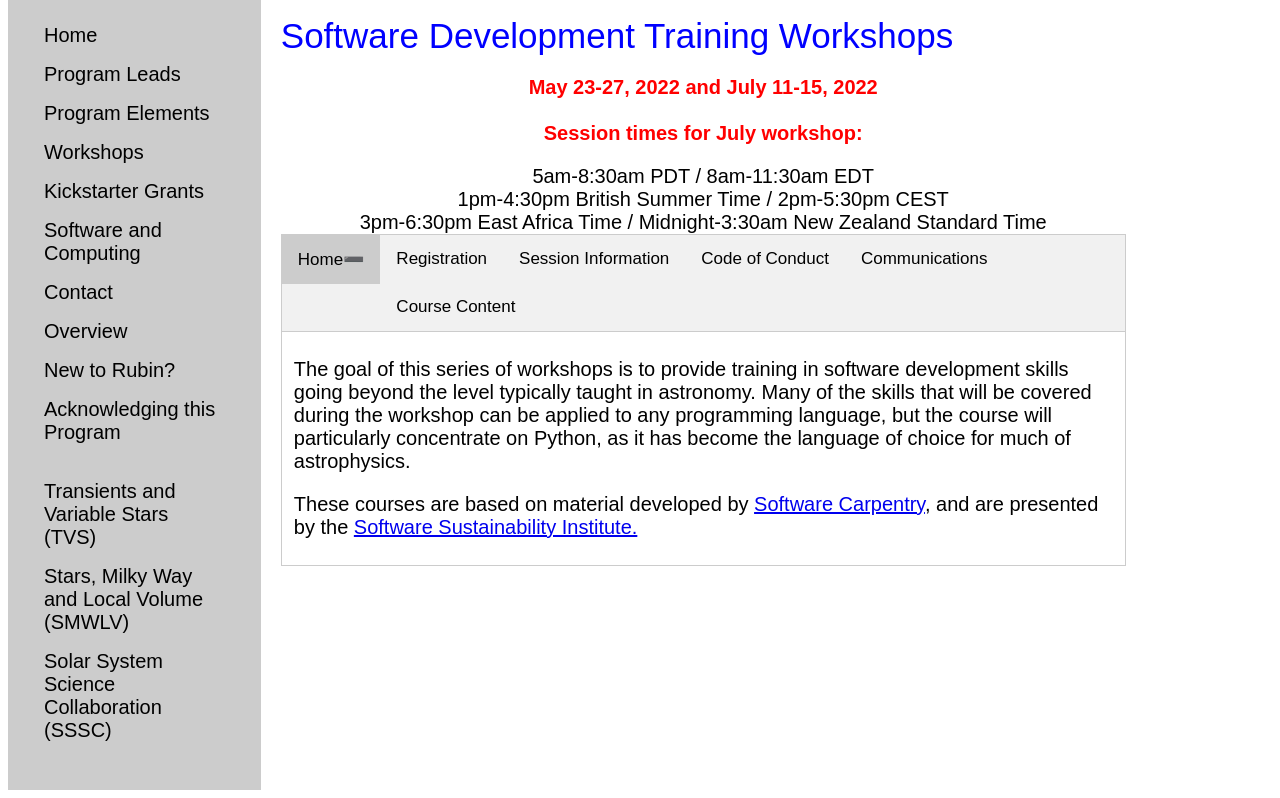
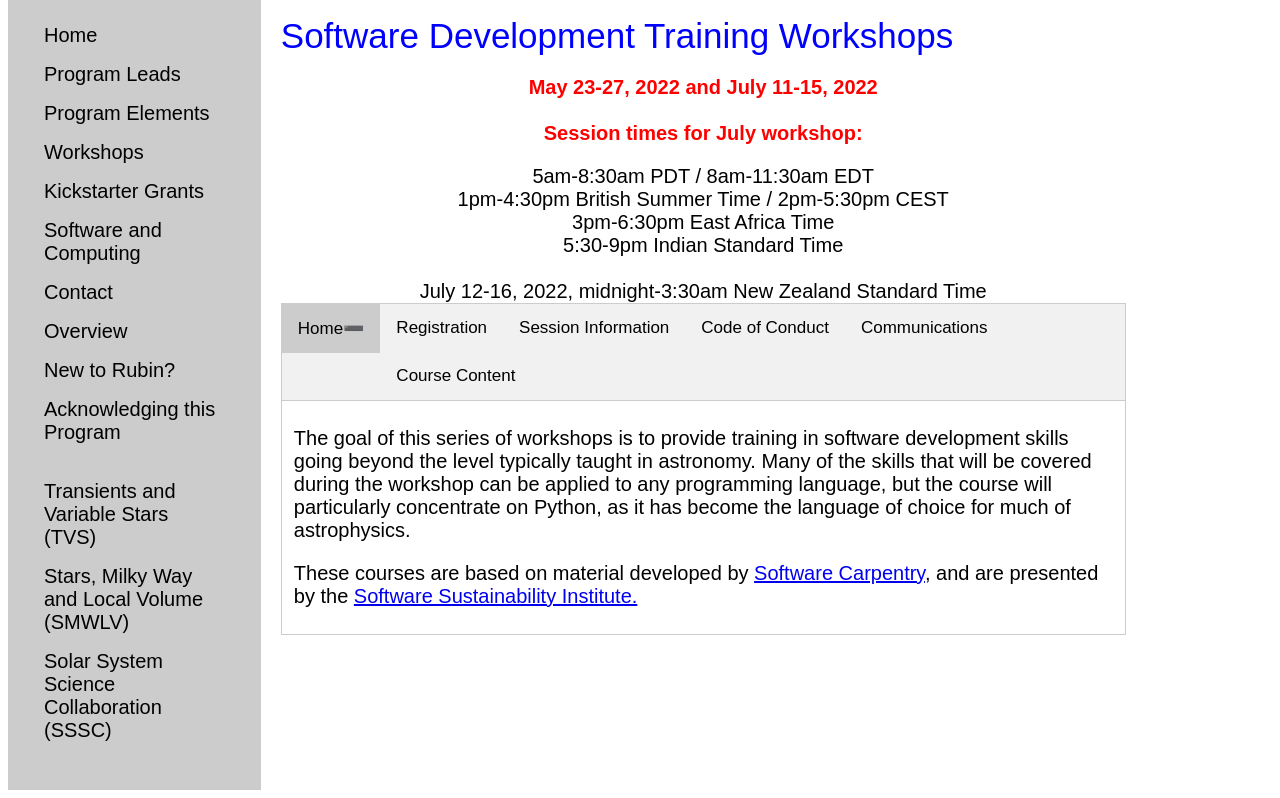
Before and after one commit to lsst-sci-prep/lsst-sci-prep.github.io, a Jekyll site: the page built from software_dev_training.html, in a window 1280 px wide and 900 px high, scrolled down 895 px, cut to the strip 102-900 px from the top of the window. Built offline with Jekyll 4.4.1, drawn with Linux system fonts in a browser that asks for light colours.

Commit message:
Added more timezones

```diff
--- a/software_dev_training.html
+++ b/software_dev_training.html
@@ -7,7 +7,10 @@ title: Program Elements
   Session times for July workshop: </h1>
   5am-8:30am PDT / 8am-11:30am EDT <br>
   1pm-4:30pm British Summer Time / 2pm-5:30pm CEST <br>
-  3pm-6:30pm East Africa Time / Midnight-3:30am New Zealand Standard Time
+  3pm-6:30pm East Africa Time  <br>
+  5:30-9pm Indian Standard Time<br>
+  <br>
+  July 12-16, 2022, midnight-3:30am New Zealand Standard Time
 </center>
 
 <div class="tab">
```
